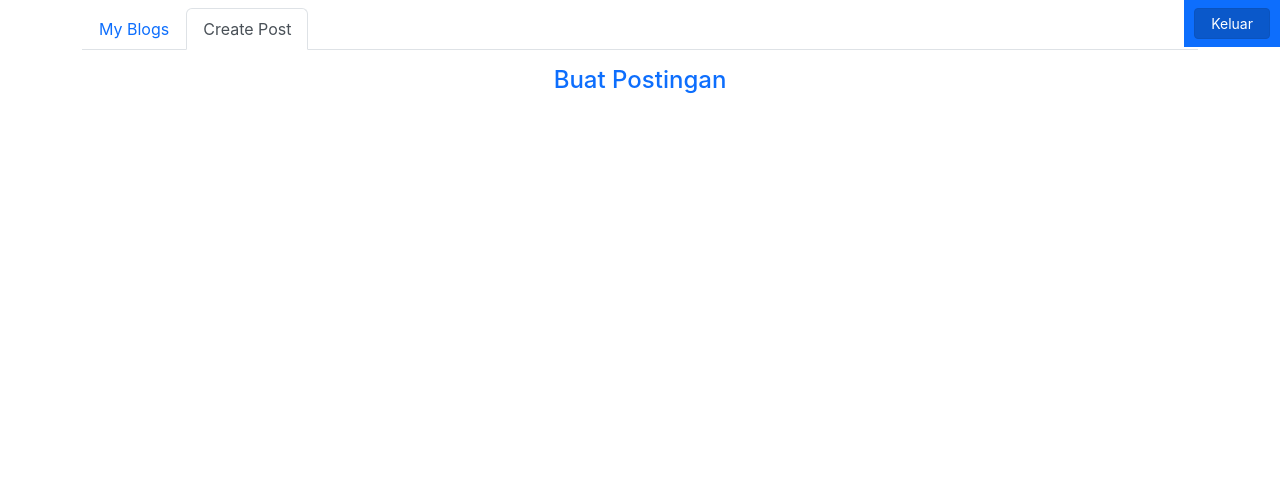
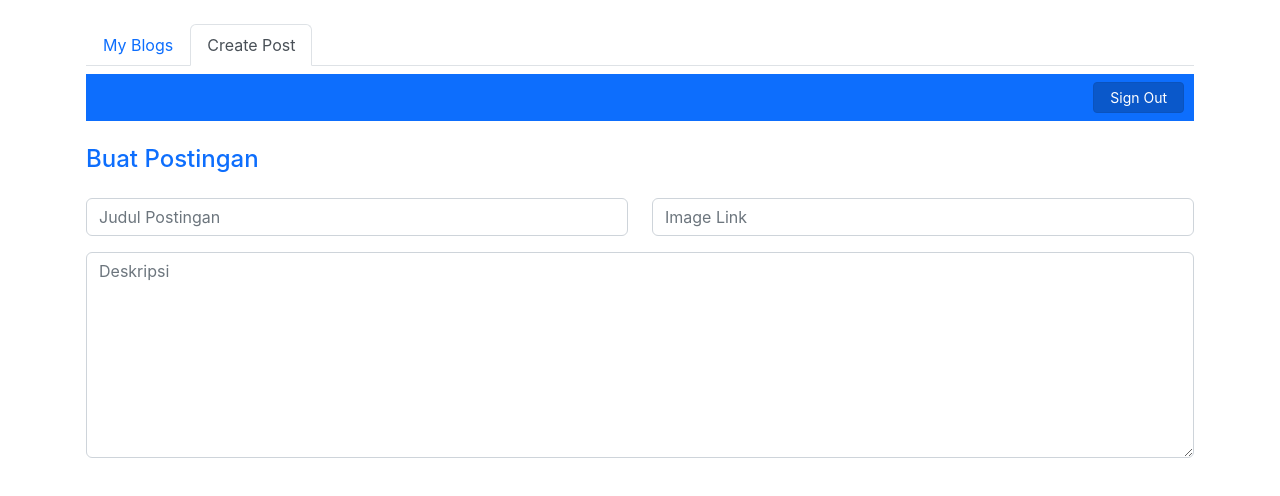
Before and after one commit to admhabits/FrontendChallenge, a Next.js app: page /blogs/create in a window 1280 px wide. Shown: the top 496 px of the page. Built offline with nearby package versions, Linux system fonts and the light colour scheme.

Commit message:
Update UI

```diff
--- a/components/layouts/Header.tsx
+++ b/components/layouts/Header.tsx
@@ -20,14 +20,15 @@ export default function Header({title} : any) {
         </li>
       </ul>
     </div>
+      <div className="account bg-primary mb-2 mt-2 d-flex justify-content-end">
+        <button type="button" className="btn btn-primary btn-sm active px-3">Sign Out</button>
+      </div>
       <div className='row'>
-        <div className='col-md-12'>
-          <h4 className='heading text-center text-primary p-3'>{title}</h4>
+        <div className='col-md-12 d-flex justify-content-start'>
+          <h4 className='heading text-center text-primary py-3'>{title}</h4>
         </div>
       </div>
-      <div className="account bg-primary">
-        <button type="button" className="btn btn-primary btn-sm active px-3">Keluar</button>
-      </div>
+
     </>
   )
 }
--- a/pages/blogs/create.tsx
+++ b/pages/blogs/create.tsx
@@ -1,10 +1,38 @@
-import React from 'react'
-import Header from '../../components/layouts/Header'
+import { addDoc, collection } from 'firebase/firestore';
+import { useState } from 'react';
+import Header from '../../components/layouts/Header';
+import { database } from '../../services/FirebaseConfig';
 
 export default function create_post() {
+  const dbInstance = collection(database, 'blogs');
+  const [title, setTitle] = useState("");
+  const [desc, setDesc] = useState("");
+
+  const createPost = () => {
+    addDoc(dbInstance, {
+      title: "Test postingan",
+      desc: "Lorem ipsum dolor sit amet consectetur adipisicing elit. Assumenda, deleniti."
+    })
+    .then(()=> {
+      alert('Data berhasil!');
+    })
+  }
   return (
-    <div className='container mt-2'>
+    <div className='container mt-2 p-3'>
       <Header title="Buat Postingan"/>
+      <div className="row mb-3">
+        <div className="col-md-6">
+          <input type="text" className="form-control" id="title" placeholder="Judul Postingan"/>
+        </div>
+        <div className="col-md-6">
+        <input type="text" className="form-control" id="imageLink" placeholder="Image Link"/>
+        </div>
+      </div>
+      <div className="row">
+        <div className="col-12">
+          <textarea className='form-control' data-sb-validation="required" placeholder='Deskripsi' rows={8}></textarea>
+        </div>
+      </div>
     </div>
   )
 }
--- a/pages/index.tsx
+++ b/pages/index.tsx
@@ -4,7 +4,7 @@ import Header from "../components/layouts/Header"
 export default function Home() {
 
   return (
-    <div className="container mt-2">
+    <div className="container mt-2 p-3">
       <Header title="Semua Konten"/>
       <div className="row">
         <div className="col-md-6 col-sm-12 col-lg-4 mb-lg-4 mb-md-3 mb-sm-2">
--- /dev/null
+++ b/services/FirebaseConfig.js
@@ -0,0 +1,18 @@
+// Import the functions you need from the SDKs you need
+import { initializeApp } from "firebase/app";
+import { getFirestore } from 'firebase/firestore';
+
+// Your web app's Firebase configuration
+const firebaseConfig = {
+  apiKey: "AIzaSyCjpMn5o5xHVOGyZVNxgcc10EvKaRJfKq4",
+  authDomain: "useronlinecheck.firebaseapp.com",
+  databaseURL: "https://useronlinecheck.firebaseio.com",
+  projectId: "useronlinecheck",
+  storageBucket: "useronlinecheck.appspot.com",
+  messagingSenderId: "87761583956",
+  appId: "1:87761583956:web:7a452c9d8615ed6f5592c1"
+};
+
+// Initialize Firebase
+export const app = initializeApp(firebaseConfig);
+export const database = getFirestore(app);
--- a/styles/globals.css
+++ b/styles/globals.css
@@ -16,11 +16,10 @@ a {
 }
 
 .account {
-  position: absolute;
-  right: 0;
-  top: 0;
+  position: sticky;
   background-color: blanchedalmond;
   color: white;
   padding: 8px 10px;
   cursor: pointer;
+  /* border-radius: 8px; */
 }
```
Also changed, not shown: 1 other file (tests, documents, lock files or other folders).
